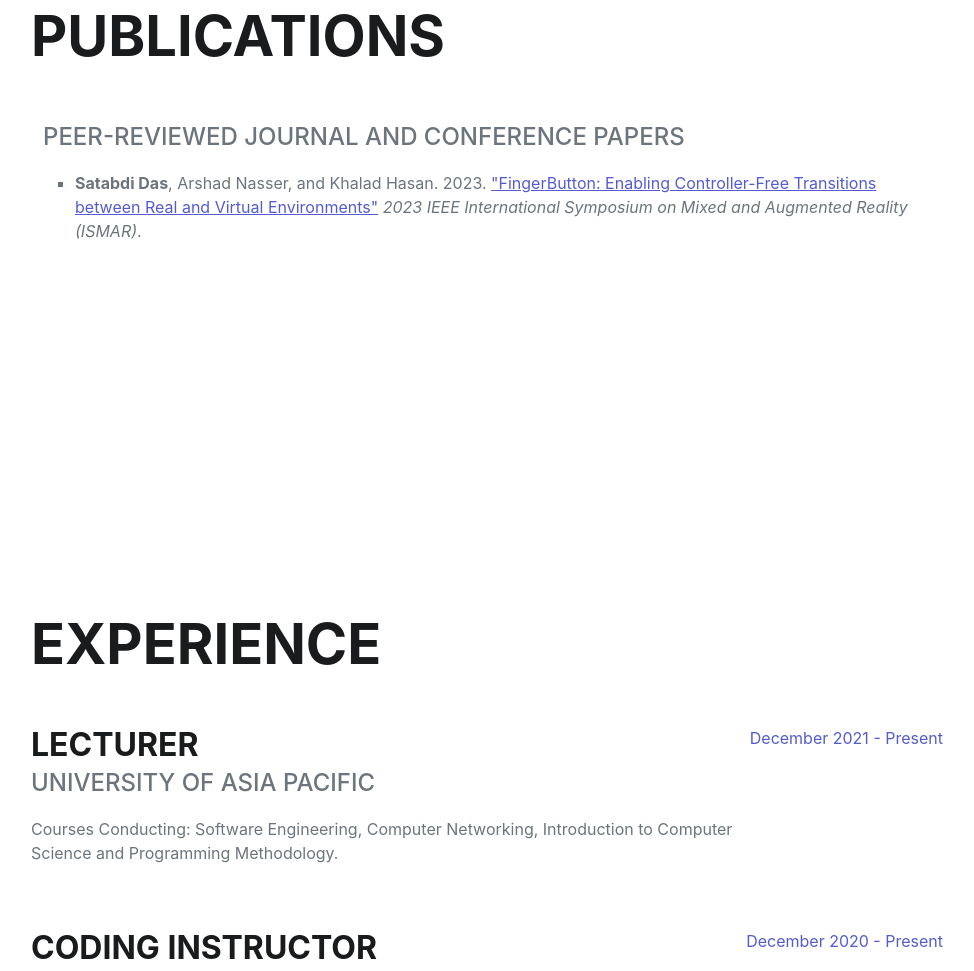
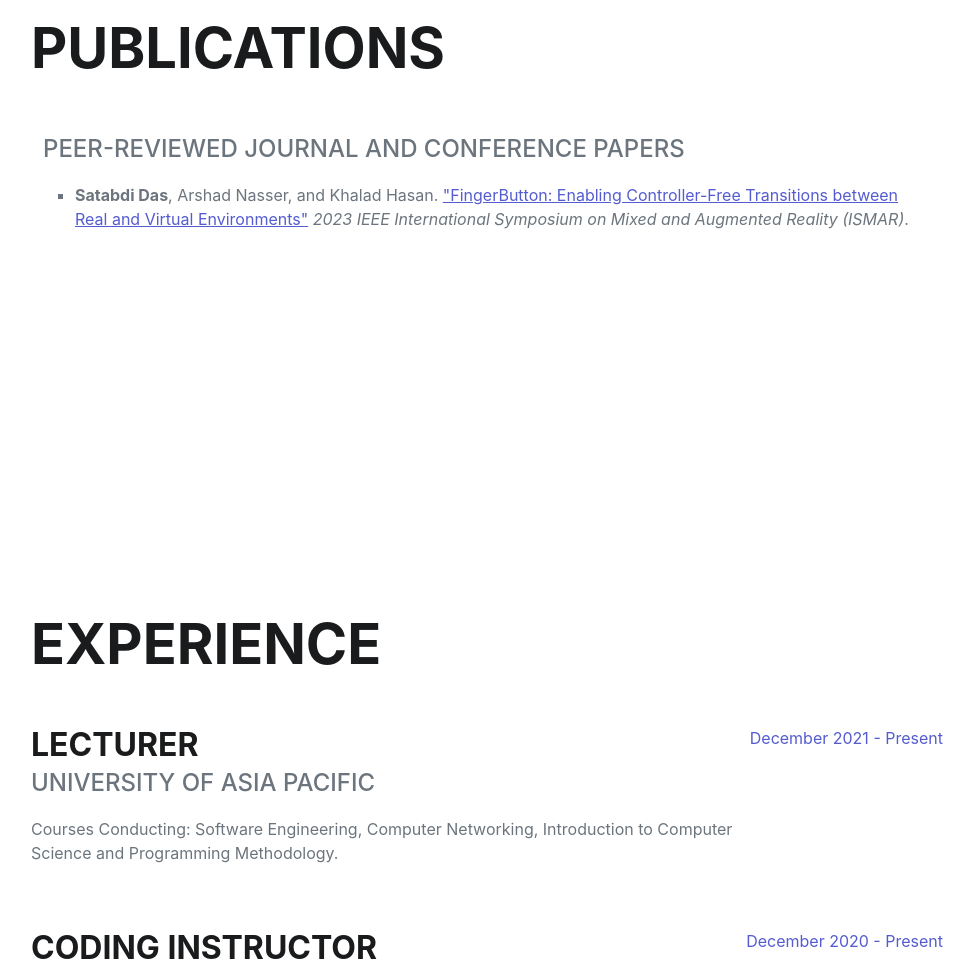
Before and after one commit to dassatabdi24/satabdi, a plain HTML site: page index.html in a window 1280 px wide. Shown: the part 1154-2125 px from the top of the page, without its empty margins (289-1263 px from the left). Drawn offline with nearby package versions, Linux system fonts and the light colour scheme; a web font is replaced by a local one.

Commit message:
Update index.html
updated

```diff
--- a/index.html
+++ b/index.html
@@ -147,7 +147,7 @@
                     <ul class="mb-0" type="1" style="list-style-type:square">
                       <li>
                         <p>
-                          <strong>Satabdi Das</strong>, Arshad Nasser, and Khalad Hasan. 2023. <a href="https://ieeexplore.ieee.org/abstract/document/10316517" target="_blank">
+                          <strong>Satabdi Das</strong>, Arshad Nasser, and Khalad Hasan. <a href="https://ieeexplore.ieee.org/abstract/document/10316517" target="_blank">
                             "FingerButton: Enabling Controller-Free Transitions between Real and Virtual Environments"</a>  <em>2023 IEEE International Symposium on Mixed and Augmented Reality (ISMAR)</em>.
                         </p>
                       </li>
```
